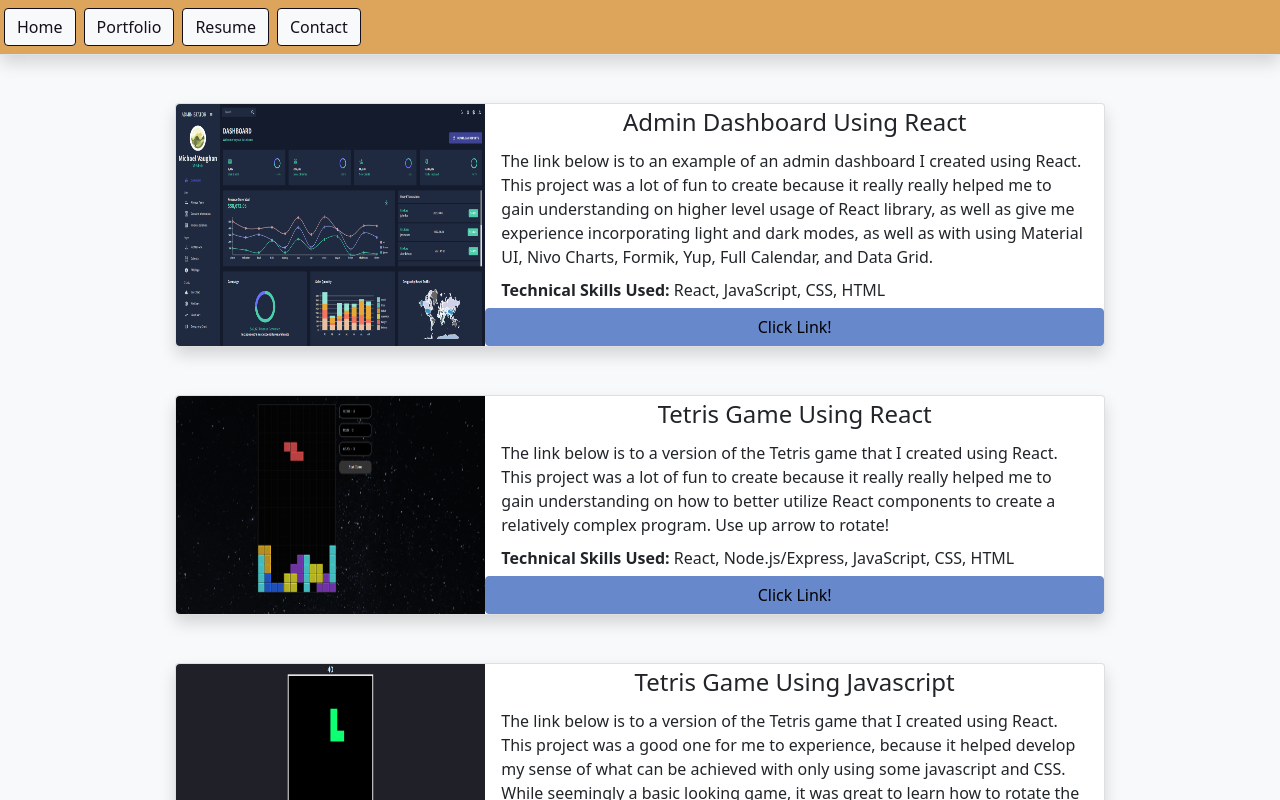
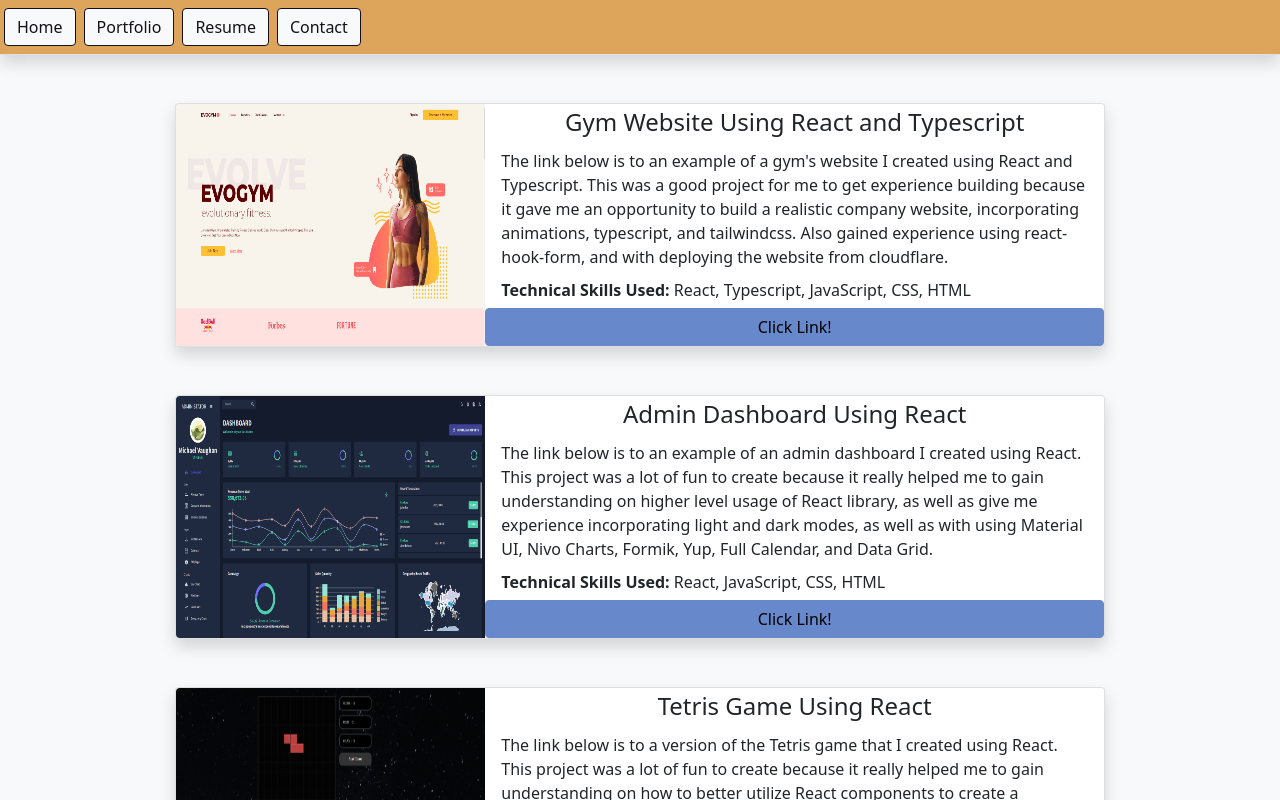
Before and after one commit to mgvaughan/web-profile-project, a React app: page /portfolio in a window 1280 px wide. Shown: the top 800 px of the page. Built offline with nearby package versions, Linux system fonts and the light colour scheme.

Commit message:
adding fitness application project

```diff
--- a/src/client/views/Portfolio.tsx
+++ b/src/client/views/Portfolio.tsx
@@ -5,8 +5,9 @@ const Portfolio = () => {
     return (
 
         <div className="container my-5">
-            <PortfolioCard thumbnail="images/React-Admin-Dashboard.png" cardTitle="Admin Dashboard Using React" description="The link below is to an example of an admin dashboard I created using React. This project was a lot of fun to create because it really really helped me to gain understanding on higher level usage of React library, as well as give me experience incorporating light and dark modes, as well as with using Material UI, Nivo Charts, Formik, Yup, Full Calendar, and Data Grid." skills="React, JavaScript, CSS, HTML" website="https://react-admin-dashboard-mv.netlify.app/" />
-            <PortfolioCard thumbnail="images/React-Tetris-Thumbnail.png" cardTitle="Tetris Game Using React" description="The link below is to a version of the Tetris game that I created using React. This project was a lot of fun to create because it really really helped me to gain understanding on how to better utilize React components to create a relatively complex program. Use up arrow to rotate!" skills="React, Node.js/Express, JavaScript, CSS, HTML" website="https://react-tetris-mv.herokuapp.com/" />
+            <PortfolioCard thumbnail="images/typescript-react-fitness-application.png" cardTitle="Gym Website Using React and Typescript" description="The link below is to an example of a gym's website I created using React and Typescript. This was a good project for me to get experience building because it gave me an opportunity to build a realistic company website, incorporating animations, typescript, and tailwindcss.  Also gained experience using react-hook-form, and with deploying the website from cloudflare." skills="React, Typescript, JavaScript, CSS, HTML" website="https://react-admin-dashboard-mv.netlify.app/" />
+            <PortfolioCard thumbnail="images/React-Admin-Dashboard.png" cardTitle="Admin Dashboard Using React" description="The link below is to an example of an admin dashboard I created using React. This project was a lot of fun to create because it really helped me to gain understanding on higher level usage of React library, as well as give me experience incorporating light and dark modes, as well as with using Material UI, Nivo Charts, Formik, Yup, Full Calendar, and Data Grid." skills="React, JavaScript, CSS, HTML" website="https://react-admin-dashboard-mv.netlify.app/" />
+            <PortfolioCard thumbnail="images/React-Tetris-Thumbnail.png" cardTitle="Tetris Game Using React" description="The link below is to a version of the Tetris game that I created using React. This project was a lot of fun to create because it really helped me to gain understanding on how to better utilize React components to create a relatively complex program. Use up arrow to rotate!" skills="React, Node.js/Express, JavaScript, CSS, HTML" website="https://react-tetris-mv.herokuapp.com/" />
             <PortfolioCard thumbnail="images/Javascript-Tetris-Thumbnail.png" cardTitle="Tetris Game Using Javascript" description="The link below is to a version of the Tetris game that I created using React. This project was a good one for me to experience, because it helped develop my sense of what can be achieved with only using some javascript and CSS. While seemingly a basic looking game, it was great to learn how to rotate the blocks through array/matrix manipulation! Use up q & w to rotate!" skills="JavaScript, Node.js/Express, CSS, HTML" website="https://javascript-tetris-mv.herokuapp.com/" />
         </div>
     )
```
Also changed, not shown: public/images/typescript-react-fitness-application.png (added).
